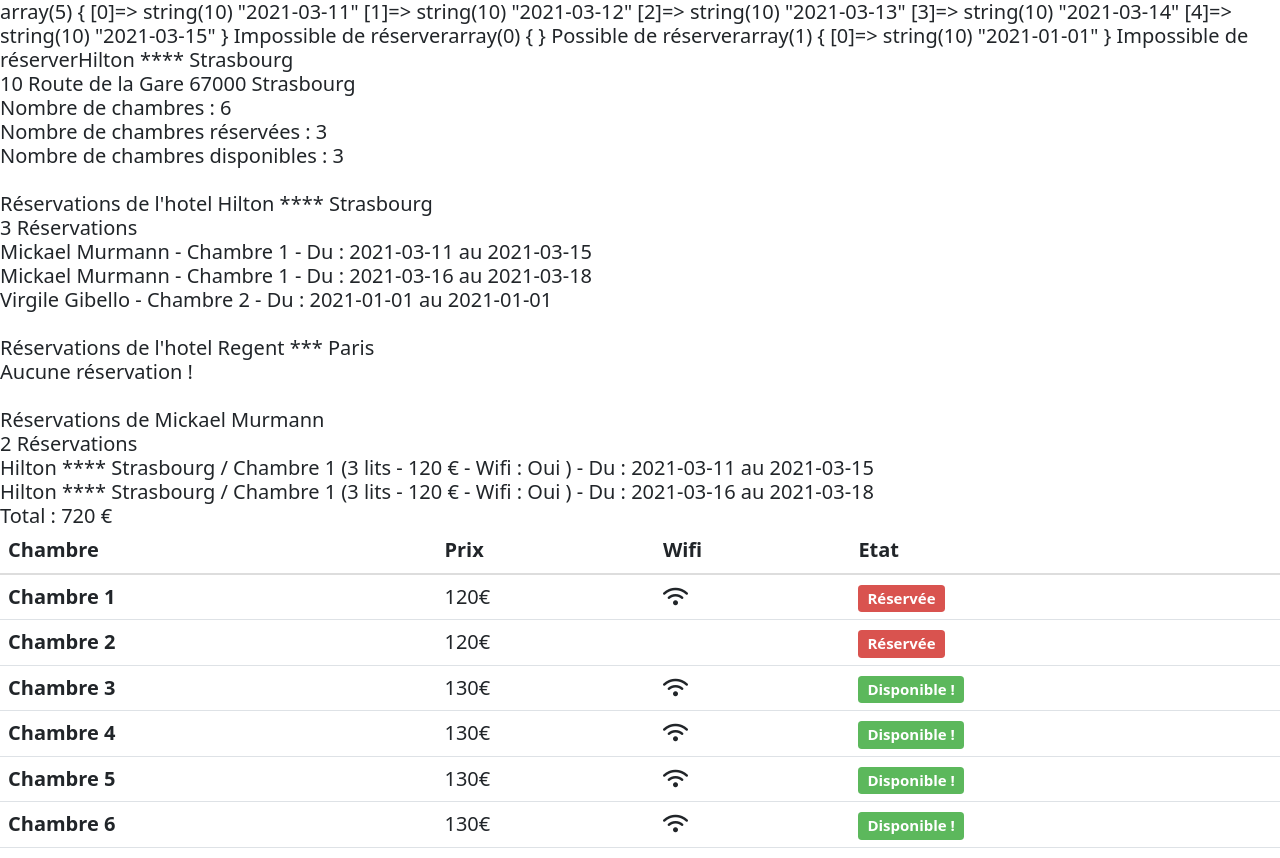
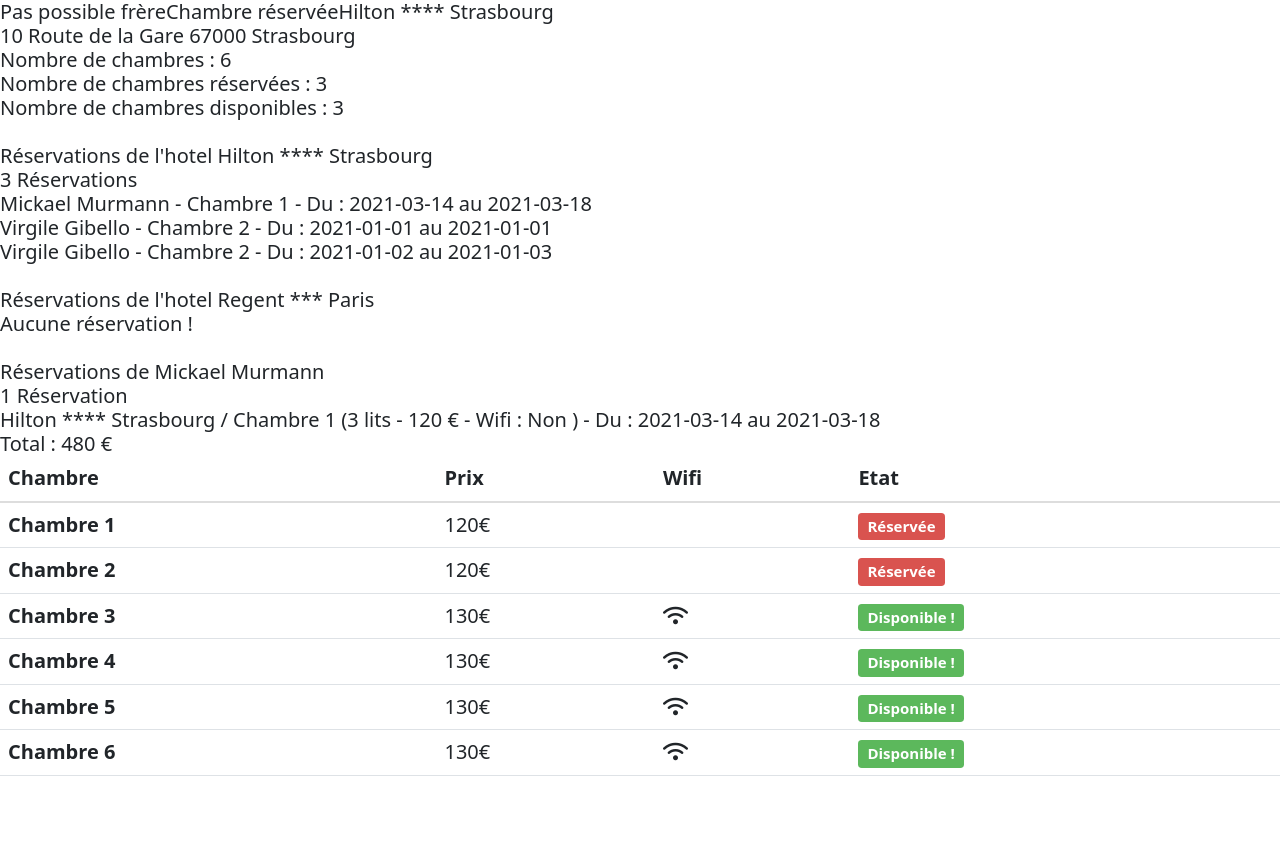
Before and after one commit to Skyflexx/Hotel, a PHP site: page / in a window 1280 px wide. After the commit the page ends 776 px from the top, so only its background shows below. Run offline with PHP 8.4, Linux system fonts and the light colour scheme.

Commit message:
try to resolve reservation issue

```diff
--- a/Client.php
+++ b/Client.php
@@ -21,6 +21,11 @@ class Client {
     public function addResa($reservation){
         $this->reservations[] = $reservation; // Ajout de la réservation (Hotel, chambre, client) à ce tableau ce qui permettra de sortir toutes les resa de ce Client.
     }
+
+    public function delResa(){ // Supprime la dernière réservation.
+        array_pop($this->reservations);
+    }
+
 
     public function getReservationsList(){   // Sort toutes les infos des réservations de ce client.
 
--- a/Hotel.php
+++ b/Hotel.php
@@ -28,6 +28,10 @@ class Hotel {
 
     public function addResa($reservation){
         $this->reservations[] = $reservation; // Ajout de la réservation (Hotel, chambre, client) à ce tableau ce qui permettra de sortir toutes les resa de l'hotel.
+    }
+
+    public function delResa(){ // Supprime la dernière réservation.
+        array_pop($this->reservations);
     }
 
     public function addRoom($room){
--- a/Reservation.php
+++ b/Reservation.php
@@ -18,46 +18,19 @@ Class Reservation{
         $this->period = array (); // Tableau vide qui contiendra la période de réservation (chaque jour sous forme de date dans un tableau)
         $hotel = $room->getHotel(); // Récupération de l'objet Hotel depuis Room (construct). Car une réservation se fait qu'avec une chambre et un client. L'hotel est tacitement lié.
 
-        $this->createDatePeriod(); // fonctionnel
+        $this->checkIfPossibleToResa(); // fonctionnel
 
-        $room->addPeriodOfResa($this->period);
+
         $hotel->addResa($this); // Ajout de l'objet resa au tableau des réservations de l'hôtel.
         $room->addResa($this); // On ajoute la réservation automatiquement à un tableau Résas pour chaque chambre afin d'avoir un suivi des résas pour une chambre.
         $client->addResa($this); // On ajoute cet objet à la liste des Réservations(hoel, chambre) du client. Un client peut avoir +ieurs résa
         $room->changeAvailable(); // Appel de la fct qui fera passer la chambre en innacessible
 
-
-        if ($room->isPossibleToResa($this->period)){
-
-
-
-
-            echo "Possible de réserver";
-
-        } else {
-            echo "Impossible de réserver";
-        }
-
     }
 
-    // public function isReservable(){
+    public function checkIfPossibleToResa(){
 
-    //     foreach ($this->room->getPeriods() as $period){
-
-    //         $result = array_intersect($period, $this->period); // Sort les items égaux entre 2 tableaux.
-
-    //         if (empty($result)){
-    //             $hotel->addResa($this); // Ajout de l'objet resa au tableau des réservations de l'hôtel.
-    //             $room->addResa($this); // On ajoute la réservation automatiquement à un tableau Résas pour chaque chambre afin d'avoir un suivi des résas pour une chambre.
-    //             $client->addResa($this); // On ajoute cet objet à la liste des Réservations(hoel, chambre) du client. Un client peut avoir +ieurs résa
-
-    //             $room->changeAvailable(); // Appel de la fct qui fera passer la chambre en innacessible
-    //         } else echo "Impossible de réserver";
-
-    //     }
-    // }
-
-    public function createDatePeriod(){ // fonctionnel, ressort bien tous les tableaux par résa.
+         // PROBLEME : LA 1ERE RESA EST DELETE....
 
         $interval = new DateInterval('P1D');
         $period = new DatePeriod($this->begin, $interval, $this->end);
@@ -71,8 +44,27 @@ Class Reservation{
 
         // On ajoute la date End car DatePeriod n'inclu pas la end date....
 
+        foreach ($this->room->getReservations() as $reservation){
+
+            $result = array_intersect($this->period, $reservation->getPeriod()); // Sort les items égaux entre 2 tableaux.
+
+            if (empty($result)){
+
+                echo "Chambre réservée";
+
+            } else {
+
+            echo "Pas possible frère";
+
+                $this->room->delResa();
+                $this->client->delResa();
+                $this->room->getHotel()->delResa();
+
+            }
+
+        }
+
     }
-
 
     public function calculPrice(){ // Calcul du prix d'une resa en partant du nbr de jours réservés.
 
--- a/Room.php
+++ b/Room.php
@@ -9,7 +9,7 @@ class Room{
     private Hotel $hotel; // Une chambre liée à un hotel.
     private bool $available; // Booléen pour savoir si cette chambre est dispo ou non. Par défaut True à la création.
     private array $reservations; // Array Réservations qui contient chaque réservation de l'hôtel
-    private array $periods; // array contenant toutes les periodes de Resa de cette chambre.
+
 
     public function __construct(int $nbrBed, bool $wifi , float $price, Hotel $hotel){
 
@@ -20,42 +20,18 @@ class Room{
         $this->hotel = $hotel;
         $this->available = true;
         $this->reservations = array(); // Ce tableau contiendra tous les items de type réservation(hotel1, chambre1, client1) permettant de sortir toutes les résas de cette chambre précise.
-        $this->periods = array();
-
         $hotel->addRoom($this); // Appel de la fct AddRoom qui permettra d'ajouter cette chambre à la liste de l'hotel concerné.
 
-    }
-
-    public function isPossibleToResa($periodResa){ // Periode depuis Resa
-
-        // ERREUR ICI LES TABLEAUX NE DOIVENT PAS ETRE LES BONS
-
-        foreach ($this->periods as $periode){
-
-            $result = array_intersect($periodResa, $periode); // Sort les items égaux entre 2 tableaux.
-
-            var_dump($result);
-
-            if (empty($result)){
-
-                return true;
-
-            } else
-
-            return false;
-
-        }
-    }
-
-    public function addPeriodOfResa($period){
-
-        $this->periods[] = $period; // ajout de la période qui sera sous forme d'array contenant des dates.
     }
 
     public function addResa($reservation){
 
         $this->reservations[] = $reservation; // Ajout de la réservation (Hotel, chambre, client) à ce tableau ce qui permettra de sortir toutes les resa de l'hotel.
 
+    }
+
+    public function delResa(){ // Supprime la dernière réservation.
+        array_pop($this->reservations);
     }
 
     public function changeAvailable(){
--- a/index.php
+++ b/index.php
@@ -23,7 +23,7 @@
         $hilton = new Hotel("Hilton ****", "10 Route de la Gare", "67000", "Strasbourg");
         $regent = new Hotel("Regent ***", "61 rue dauphine", "75006", "Paris");
 
-        $room1 = new Room (3, true, 120, $hilton);
+        $room1 = new Room (3, false, 120, $hilton);
         $room2 = new Room (4, false, 120, $hilton);
         $room3 = new Room (2, true, 130, $hilton);
         $room4 = new Room (2, true, 130, $hilton);
@@ -33,9 +33,10 @@
         $client1 = new Client ("Mickael", "Murmann");
         $client2 = new Client ("Virgile", "Gibello");
 
-        $resa1 = new Reservation ($room1, $client1, "03/11/2021", "03/15/2021");
-        $resa2 = new Reservation ($room1, $client1, "03/16/2021", "03/18/2021");
+        $resa1 = new Reservation ($room1, $client1, "03/11/2021", "03/14/2021");
+        $resa2 = new Reservation ($room1, $client1, "03/14/2021", "03/18/2021");
         $resa3 = new Reservation ($room2, $client2, "01/01/2021", "01/01/2021");
+        $resa4 = new Reservation ($room2, $client2, "01/02/2021", "01/03/2021");
 
 
         // Tests des fonctions
@@ -53,6 +54,15 @@
 
         echo $hilton->getStatutRoom();
 
+
+
+
+
+
+
+
+
+
         // Probleme en cours :
 
         // Lors de l'instanciation d'une réservation, on doit pouvoir comparer la période demandée aux périodes en cours situées dans un array dans l'objet room.
@@ -62,8 +72,8 @@
 
 
 
-        // $interval = new DateInterval('P1D');
-        // $period = new DatePeriod($resa1->getBegin(), $interval, $resa1->getEnd());
+
+
         // $period2 = new DatePeriod($resa2->getBegin(), $interval, $resa2->getEnd());
 
         // $periode1[] = $resa1->getBegin()->format("Y-m-d");
```
